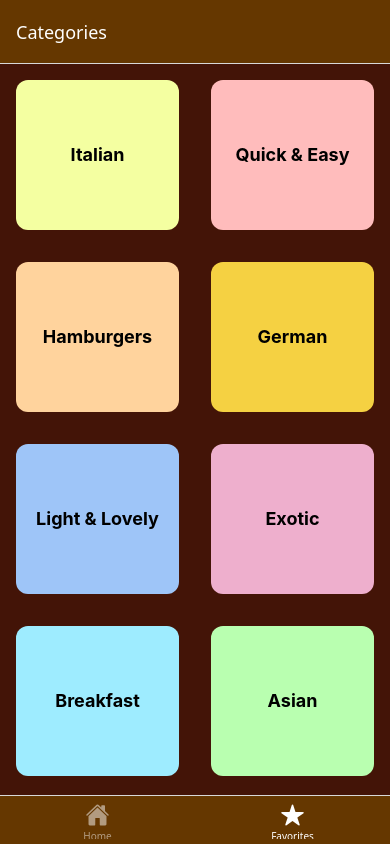
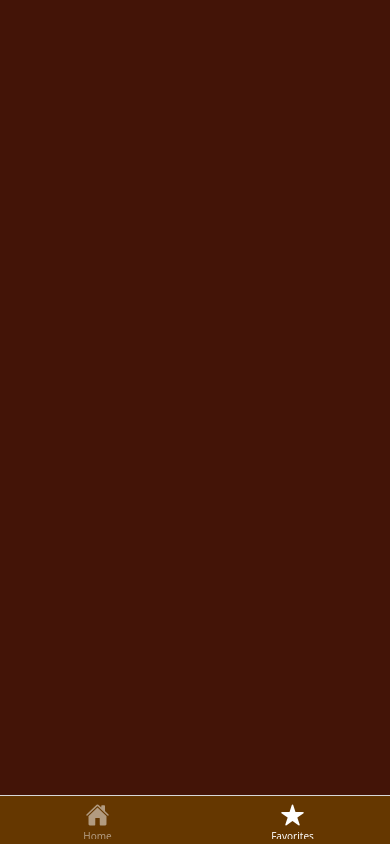
Before and after one commit to IIvexII/Bhook-Express, a React Native app: screen /Favorites in a window 390 px wide. Built offline with nearby package versions, Linux system fonts and the light colour scheme.

Commit message:
feat: add favorite screen and functionality

```diff
--- a/src/App.tsx
+++ b/src/App.tsx
@@ -11,7 +11,11 @@ import {
 
 import { FavoriteMealsProvider } from "./store/context/favorite-meals";
 import StackNavigation from "./navigation/stack-navigation";
+import FavoritesScreen from "./screens/favorites-screen";
+import { createStackNavigator } from "@react-navigation/stack";
+import { RootStackParamList } from "./navigation/types";
 
+const Stack = createStackNavigator<RootStackParamList>();
 const Tabs = createBottomTabNavigator();
 
 export default function App() {
@@ -43,7 +47,7 @@ export default function App() {
               {/* home screen */}
               <Tabs.Screen
                 name="Favorites"
-              component={StackNavigation}
+                component={FavoritesScreen}
                 options={{
                   tabBarIcon: ({ color }) => (
                     <Ionicons name={"star"} size={24} color={color} />
--- /dev/null
+++ b/src/components/meals-list.tsx
@@ -0,0 +1,29 @@
+import React from "react";
+import { FlatList } from "react-native";
+
+import MealItem from "./meal-item";
+import Meal from "../models/meal";
+
+type MealsListProps = {
+    meals: Meal[]
+}
+
+export default function MealsList(props: MealsListProps) {
+  return (
+    <FlatList
+      data={props.meals}
+      keyExtractor={(item) => item.id}
+      renderItem={({ item }) => (
+        // Single Meal Item Card
+        <MealItem
+          id={item.id}
+          title={item.title}
+          imageUrl={item.imageUrl}
+          affordability={item.affordability}
+          complexity={item.complexity}
+          duration={item.duration}
+        />
+      )}
+    />
+  );
+}
--- /dev/null
+++ b/src/screens/favorites-screen.tsx
@@ -0,0 +1,17 @@
+import React, { useContext } from 'react'
+import { View, Text } from 'react-native'
+import MealsList from '../components/meals-list'
+import { MEALS } from '../data/dummy-data'
+import { FavoriteMealsContext } from '../store/context/favorite-meals';
+
+export default function FavoritesScreen() {
+  const favoriteMealIds = useContext(FavoriteMealsContext);
+
+  const favMeals = MEALS.filter(meal => favoriteMealIds.favoriteMeals.includes(meal.id));
+
+  return (
+    <View className="flex-1 bg-orange-950 pt-16">
+      <MealsList meals={favMeals} />
+    </View>
+  )
+}
--- a/src/screens/meal-overview-screen.tsx
+++ b/src/screens/meal-overview-screen.tsx
@@ -4,6 +4,7 @@ import { RouteProp, useNavigation, useRoute } from "@react-navigation/native";
 import { RootStackParamList } from "../navigation/types";
 import { MEALS } from "../data/dummy-data";
 import MealItem from "../components/meal-item";
+import MealsList from "../components/meals-list";
 
 type MealOverviewScreenRouteProp = RouteProp<
   RootStackParamList,
@@ -27,21 +28,7 @@ export default function MealOverviewScreen() {
 
   return (
     <View className="flex-1 bg-orange-950 pt-6">
-      <FlatList
-        data={meals}
-        keyExtractor={(item) => item.id}
-        renderItem={({ item }) => (
-          // Single Meal Item Card
-          <MealItem
-            id={item.id}
-            title={item.title}
-            imageUrl={item.imageUrl}
-            affordability={item.affordability}
-            complexity={item.complexity}
-            duration={item.duration}
-          />
-        )}
-      />
+      <MealsList meals={meals} />
     </View>
   );
 }
```
Lines whose indentation alone changed are shown as unchanged.
